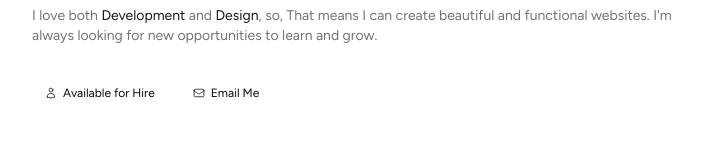
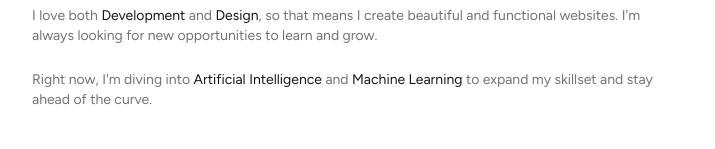
Before and after one commit to jadhavharshh/portfolio, a Next.js app: page / in a window 1280 px wide. Shown: the part 286-435 px from the top of the page, without its empty margins (282-997 px from the left). Built offline with nearby package versions, Linux system fonts and the light colour scheme; no server answers; a web font is replaced by a local one.

Commit message:
fix: improve wording in personal introduction and add focus on AI and ML skills

```diff
--- a/src/app/page.tsx
+++ b/src/app/page.tsx
@@ -150,9 +150,14 @@ export default function Home() {
               </p>
 
               <p className="text-sm text-muted-foreground">
-                I love both <span className="text-primary font-medium">Development</span> and <span className="text-primary font-medium">Design</span>, so, That means I can create beautiful and functional websites. I'm always looking for new opportunities to learn and grow.
+                I love both <span className="text-primary font-medium">Development</span> and <span className="text-primary font-medium">Design</span>, so that means I create beautiful and functional websites. I'm always looking for new opportunities to learn and grow.
+              </p>
+
+              <p className="text-sm text-muted-foreground">
+                Right now, I'm diving into <span className="text-primary font-medium">Artificial Intelligence</span> and <span className="text-primary font-medium">Machine Learning</span> to expand my skillset and stay ahead of the curve.
               </p>
             </div>
+
 
             <div className="flex items-center gap-3 mt-8">
               <Link
```
